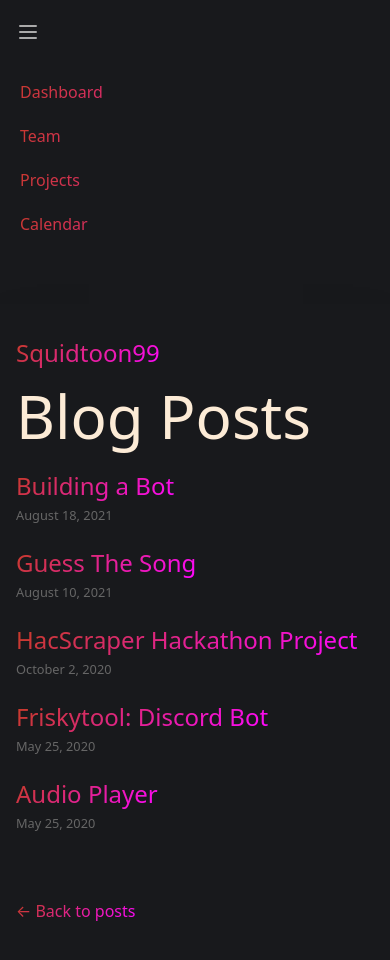
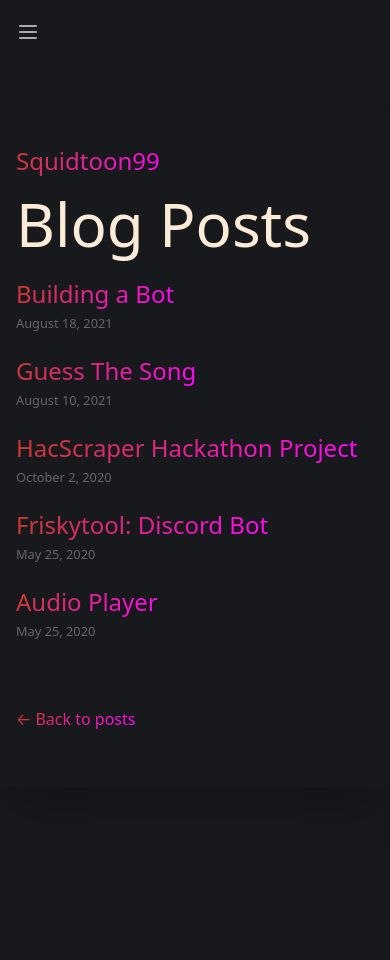
Before and after one commit to Squidtoon99/Website, a Next.js app: page /posts in a window 390 px wide. Shown: the top 960 px of the page. After the commit the page ends 883 px from the top, so only its background shows below. Built offline with nearby package versions, Linux system fonts and the light colour scheme.

Commit message:
fix navbar + mobile cleanup

```diff
--- a/components/header.js
+++ b/components/header.js
@@ -1,7 +1,10 @@
 import Image from "next/image";
 import Link from "next/link";
+import React from "react";
 
-export default function Header({}) {
+export default function Header({ }) {
+  const [navbarOpen, setNavbarOpen] = React.useState(false);
+
   return (
     <nav className="bg-gray-800 transform">
       <div className="max-w-7xl mx-auto px-2 sm:px-6 lg:px-8">
@@ -12,6 +15,7 @@ export default function Header({}) {
               className="inline-flex items-center justify-center p-2 rounded-md text-gray-400 hover:text-white hover:bg-gray-700 focus:outline-none focus:ring-2 focus:ring-inset focus:ring-white"
               aria-controls="mobile-menu"
               aria-expanded="false"
+              onClick={() => setNavbarOpen(!navbarOpen)}
             >
               <span className="sr-only">Open main menu</span>
               <svg
@@ -49,70 +53,61 @@ export default function Header({}) {
           <div className="flex-1 flex items-center justify-left">
             <div className="hidden sm:block sm:ml-6">
               <div className="flex space-x-4">
-                <Link href="/friskytool-stats">
+                <Link href="/">
                   <a
                     className="bg-gray-900 text-white px-3 py-2 rounded-md text-sm font-medium"
                     aria-current="page"
                   >
+                    Home
+                  </a>
+                </Link>
+                <Link href="/friskytool-stats">
+                    <a
+                      className="text-gray-300 hover:bg-gray-700 hover:text-white px-3 py-2 rounded-md text-sm font-medium"
+                    >
                     Analytics
                   </a>
                 </Link>
-
-                <a
-                  href="#"
+                <Link href="/posts">
+                  <a
                   className="text-gray-300 hover:bg-gray-700 hover:text-white px-3 py-2 rounded-md text-sm font-medium"
                 >
-                  Team
+                  Posts
                 </a>
+                  </Link>
 
-                <a
-                  href="#"
-                  className="text-gray-300 hover:bg-gray-700 hover:text-white px-3 py-2 rounded-md text-sm font-medium"
-                >
-                  Projects
-                </a>
 
-                <a
-                  href="#"
-                  className="text-gray-300 hover:bg-gray-700 hover:text-white px-3 py-2 rounded-md text-sm font-medium"
-                >
-                  Calendar
-                </a>
+
               </div>
             </div>
           </div>
         </div>
       </div>
-      <div className="sm:hidden" id="mobile-menu">
+      <div className={"sm:hidden " + (navbarOpen ? "flex" : "hidden")} id="mobile-menu">
         <div className="px-2 pt-2 pb-3 space-y-1">
           <a
-            href="#"
+            href="/"
             className="bg-gray-900 text-white block px-3 py-2 rounded-md text-base font-medium"
             aria-current="page"
           >
-            Dashboard
+            Home
           </a>
 
           <a
-            href="#"
+            href="/friskytool-stats"
             className="text-gray-300 hover:bg-gray-700 hover:text-white block px-3 py-2 rounded-md text-base font-medium"
           >
-            Team
+            Analytics
           </a>
 
           <a
-            href="#"
+            href="/posts"
             className="text-gray-300 hover:bg-gray-700 hover:text-white block px-3 py-2 rounded-md text-base font-medium"
           >
-            Projects
+            Posts
           </a>
 
-          <a
-            href="#"
-            className="text-gray-300 hover:bg-gray-700 hover:text-white block px-3 py-2 rounded-md text-base font-medium"
-          >
-            Calendar
-          </a>
+
         </div>
       </div>
     </nav>
```
